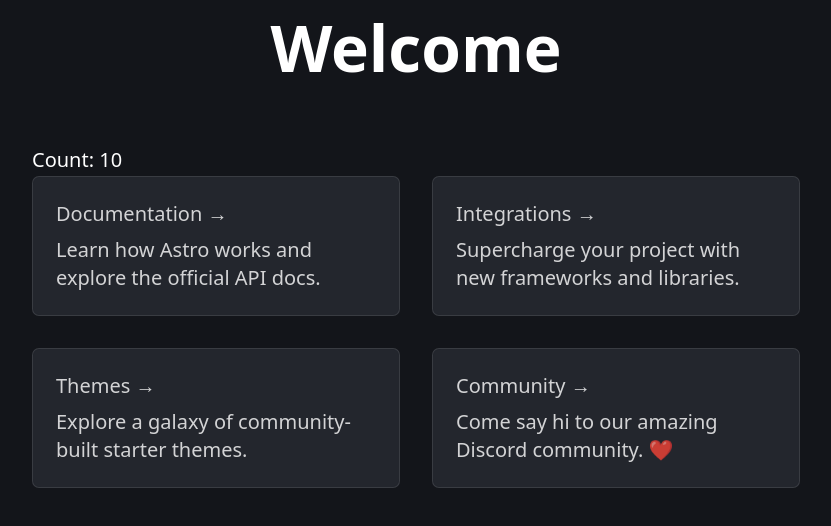
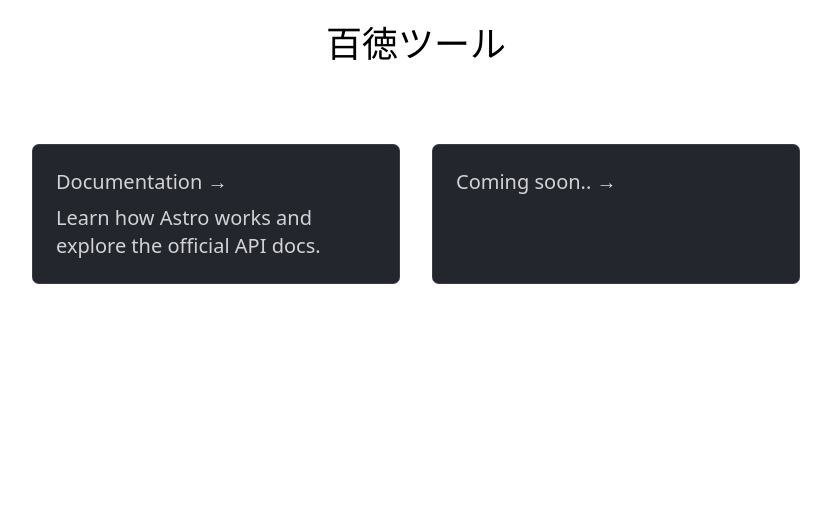
Before and after one commit to nanjakkun/hyattoku, an Astro site: page / in a window 1280 px wide. Shown: the whole page, without its empty margins (224-1055 px from the left). Built offline with nearby package versions, Linux system fonts and the light colour scheme; Astro itself is replaced by a stand-in of ours.

Commit message:
Modify style

```diff
--- /dev/null
+++ b/src/components/Header.astro
@@ -0,0 +1,5 @@
+---
+---
+<header class="max-w-screen-lg m-auto text-4xl text-center pt-6">
+  百徳ツール
+</header>
--- a/src/layouts/Layout.astro
+++ b/src/layouts/Layout.astro
@@ -1,4 +1,6 @@
 ---
+import Header from '../components/Header.astro';
+
 interface Props {
 	title: string;
 }
@@ -17,7 +19,12 @@ const { title } = Astro.props;
 		<title>{title}</title>
 	</head>
 	<body>
-		<slot />
+		<Header />
+		<main>
+			<h1>{title}</h1>
+			<slot />
+		</main>
+		<footer></footer>
 	</body>
 </html>
 <style is:global>
@@ -34,8 +41,6 @@ const { title } = Astro.props;
 	}
 	html {
 		font-family: system-ui, sans-serif;
-		background: #13151a;
-		background-size: 224px;
 	}
 	code {
 		font-family:
@@ -48,4 +53,14 @@ const { title } = Astro.props;
 			Courier New,
 			monospace;
 	}
+	main {
+		margin: auto;
+		padding: 1rem;
+		width: 800px;
+		max-width: calc(100% - 2rem);
+		color: white;
+		font-size: 20px;
+		line-height: 1.6;
+	}
+
 </style>
--- a/src/pages/index.astro
+++ b/src/pages/index.astro
@@ -4,10 +4,7 @@ import Card from '../components/Card.astro';
 import { Counter } from "../components/Counter.tsx";
 ---
 
-<Layout title="Welcome to Astro.">
-	<main>
-		<h1>Welcome</h1>
-
+<Layout title="ホーム">
 	<Counter client:load />
 
 	<ul role="list" class="link-card-grid">
@@ -17,34 +14,14 @@ import { Counter } from "../components/Counter.tsx";
 			body="Learn how Astro works and explore the official API docs."
 		/>
 		<Card
-				href="https://astro.build/integrations/"
-				title="Integrations"
-				body="Supercharge your project with new frameworks and libraries."
-			/>
-			<Card
-				href="https://astro.build/themes/"
-				title="Themes"
-				body="Explore a galaxy of community-built starter themes."
-			/>
-			<Card
-				href="https://astro.build/chat/"
-				title="Community"
-				body="Come say hi to our amazing Discord community. ❤️"
+			href="#"
+			title="Coming soon.."
+			body=""
 		/>
 	</ul>
-	</main>
 </Layout>
 
 <style>
-	main {
-		margin: auto;
-		padding: 1rem;
-		width: 800px;
-		max-width: calc(100% - 2rem);
-		color: white;
-		font-size: 20px;
-		line-height: 1.6;
-	}
 	.astro-a {
 		position: absolute;
 		top: -32px;
@@ -53,13 +30,6 @@ import { Counter } from "../components/Counter.tsx";
 		width: 220px;
 		height: auto;
 		z-index: -1;
-	}
-	h1 {
-		font-size: 4rem;
-		font-weight: 700;
-		line-height: 1;
-		text-align: center;
-		margin-bottom: 1em;
 	}
 	.instructions {
 		margin-bottom: 2rem;
```
Lines whose indentation alone changed are shown as unchanged.
